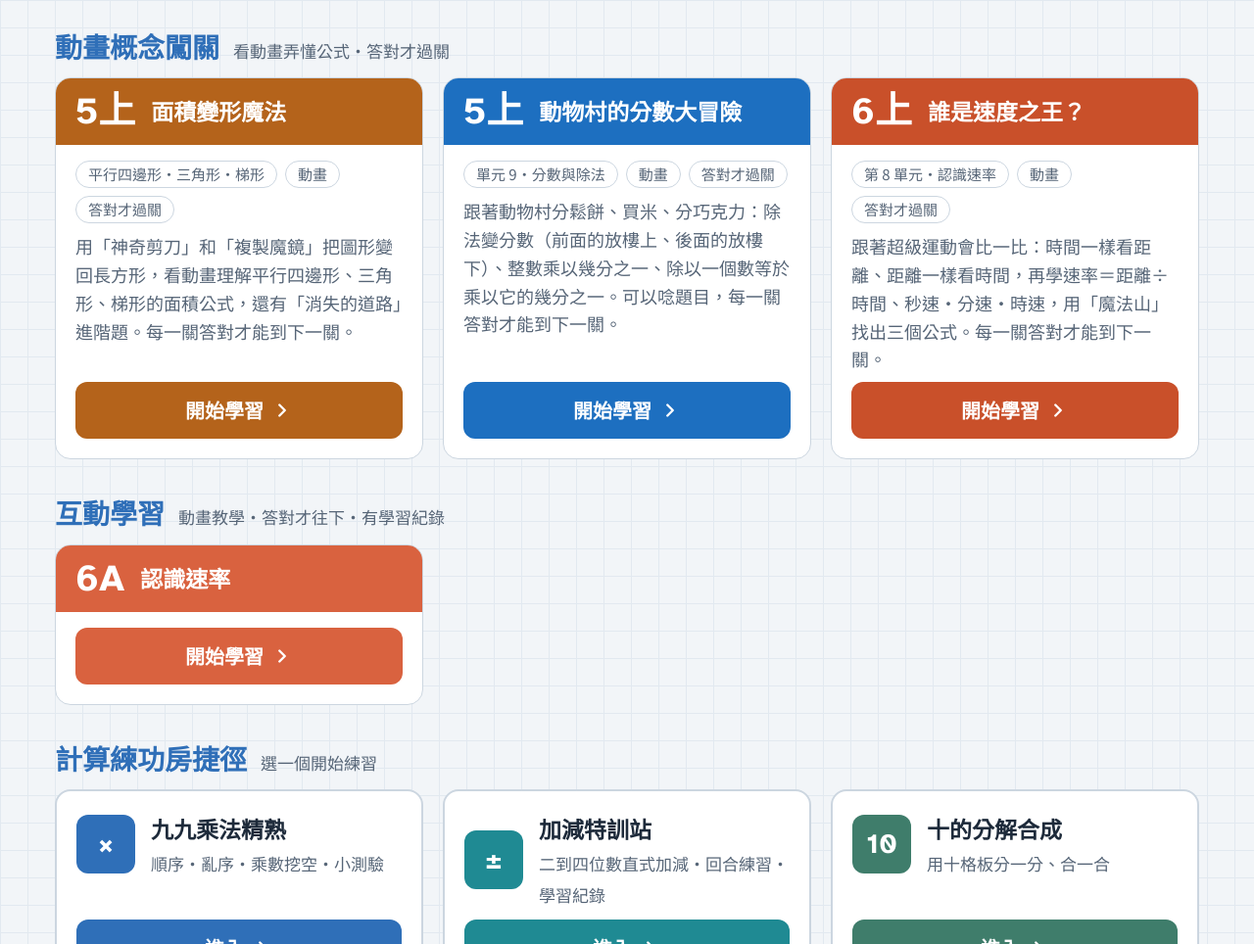
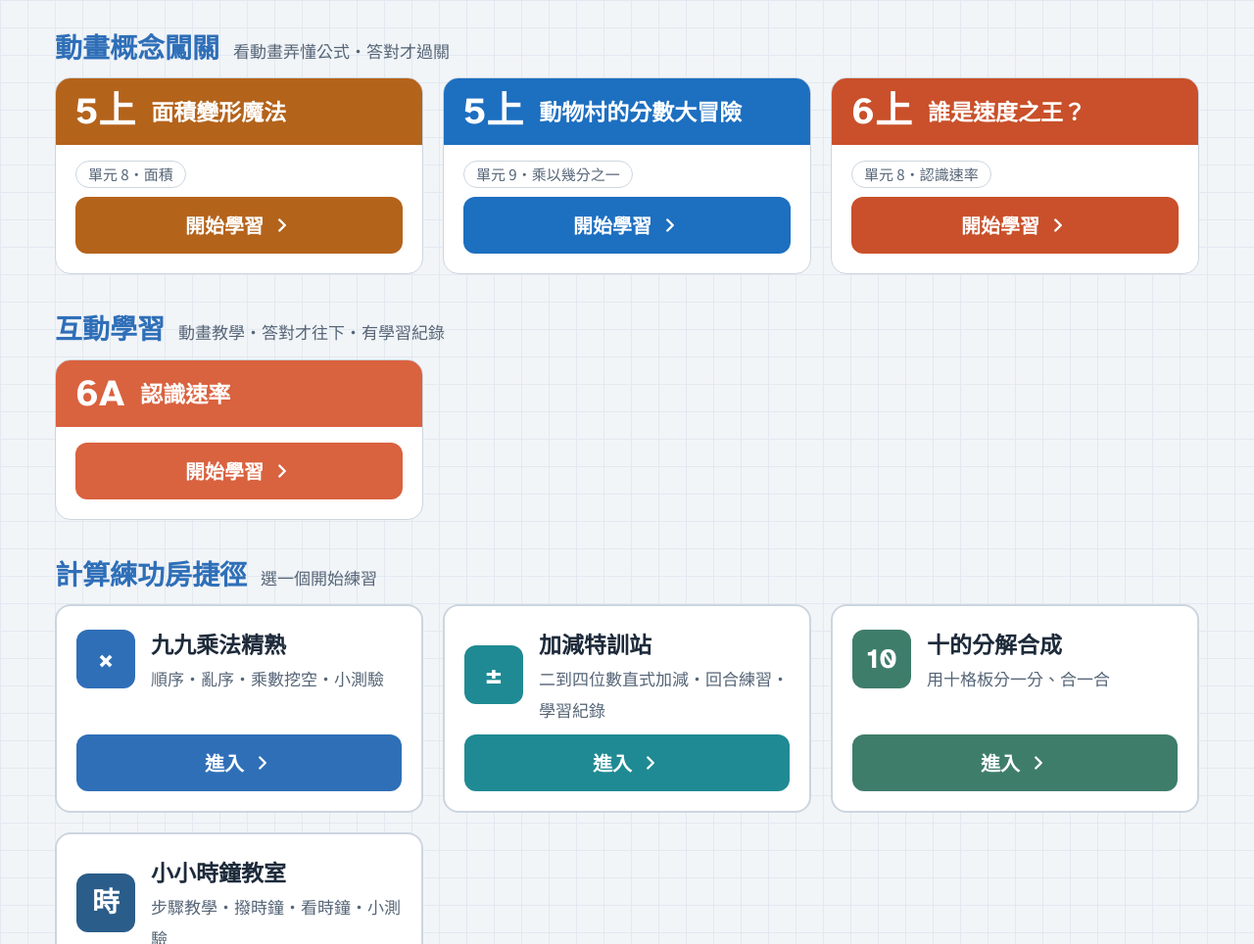
Before and after one commit to seteacherko/seteacherko.github.io, a plain HTML site: page index.html in a window 1280 px wide. Shown: the part 1036-2000 px from the top of the page at 98% size. Drawn offline with Linux system fonts and the light colour scheme; a web font is replaced by a local one.

Commit message:
動畫概念闖關卡片只留單元名稱
Co-Authored-By: Claude Opus 5.5 <noreply@anthropic.com>

```diff
--- a/index.html
+++ b/index.html
@@ -156,10 +156,10 @@ const MATERIALS=[
   {subject:'math',grade:'2上',color:'#6A4BA8',title:'二上數學小步走',tags:['康軒','10 單元','互動教學＋評量'],desc:'200 以內的數、直式加減、量長度、加減關係、面積比較、兩步驟加減、2～9 的乘法、幾時幾分、容量與重量。有自動朗讀，每關分「我看・我懂・我做・我會」四小步。',path:'math-g2a/',key:'math2a-v1',ready:true},
   {subject:'math',grade:'3上',color:'#A3345A',title:'三上數學小步走',tags:['康軒','9 單元','互動教學＋評量'],desc:'10000 以內的數、四位數加減、毫米、乘法、角、面積、除法、公升和毫升、分數。每關分「我看・我懂・我做・我會」四小步。',path:'math-g3a/',key:'math3a-v1',ready:true},
   {subject:'math',grade:'5上',color:'#2E6B3F',title:'五上數學小步走',tags:['翰林','10 單元','基礎／進階兩種模式'],desc:'折線圖、因數倍數、平面圖形、立體形體、四則運算、分數加減、面積、乘以幾分之一、扇形。程度好的學生可以用進階模式：確認重點後直接挑戰。',path:'math-g5a/',key:'math5a-v1',ready:true},
-  {subject:'math',grade:'5上',color:'#B4631B',title:'面積變形魔法',tags:['平行四邊形・三角形・梯形','動畫','答對才過關'],desc:'用「神奇剪刀」和「複製魔鏡」把圖形變回長方形，看動畫理解平行四邊形、三角形、梯形的面積公式，還有「消失的道路」進階題。每一關答對才能到下一關。',path:'area-magic/',group:'concept',ready:true},
-  {subject:'math',grade:'5上',color:'#1D6FC0',title:'動物村的分數大冒險',tags:['單元 9・分數與除法','動畫','答對才過關'],desc:'跟著動物村分鬆餅、買米、分巧克力：除法變分數（前面的放樓上、後面的放樓下）、整數乘以幾分之一、除以一個數等於乘以它的幾分之一。可以唸題目，每一關答對才能到下一關。',path:'fraction-village/',group:'concept',ready:true},
+  {subject:'math',grade:'5上',color:'#B4631B',title:'面積變形魔法',tags:['單元 8・面積'],path:'area-magic/',group:'concept',ready:true},
+  {subject:'math',grade:'5上',color:'#1D6FC0',title:'動物村的分數大冒險',tags:['單元 9・乘以幾分之一'],path:'fraction-village/',group:'concept',ready:true},
   {subject:'math',grade:'6上',color:'#1D6F8F',title:'六上數學小步走',tags:['康軒','9 單元','互動教學＋評量'],desc:'最大公因數、分數除法、比與比值、圓面積、速率、比例尺……每關分「我看・我懂・我做・我會」四小步。',path:'math-g6a/',key:'math6a-v1',ready:true},
-  {subject:'math',grade:'6上',color:'#C9502A',title:'誰是速度之王？',tags:['第 8 單元・認識速率','動畫','答對才過關'],desc:'跟著超級運動會比一比：時間一樣看距離、距離一樣看時間，再學速率＝距離÷時間、秒速・分速・時速，用「魔法山」找出三個公式。每一關答對才能到下一關。',path:'speed-king/',group:'concept',ready:true},
+  {subject:'math',grade:'6上',color:'#C9502A',title:'誰是速度之王？',tags:['單元 8・認識速率'],path:'speed-king/',group:'concept',ready:true},
   {subject:'math',grade:'6A',color:'#D9623F',title:'認識速率',path:'g6a-speed/',group:'interactive',ready:true},
   {subject:'special',grade:'構音',color:'#C2410C',title:'構音冒險島',tags:['9 座島・37 關','語音辨識','嘴型動畫'],desc:'依發音部位設計 9 座島，依序解鎖闖關。每關四步驟：聽聽看、跟我說、自己說、挑戰句；說錯會看嘴型、聽示範再試，拿星星和寶物，並留下學習紀錄。',path:'articulation/',ready:true},
   {subject:'special',grade:'老師',color:'#0E6E66',title:'構音問題評估',tags:['老師使用','詞彙・韻母・短句'],desc:'精簡版約 10–15 分鐘（每個聲母 2 詞＋3 句），也可選完整版。學生看圖說詞，語音辨識自動比對替代、省略，老師逐題確認，最後產出評估結果表與錯誤型態分析，可列印或複製到 IEP。',path:'articulation/assess.html',ready:true}
```
